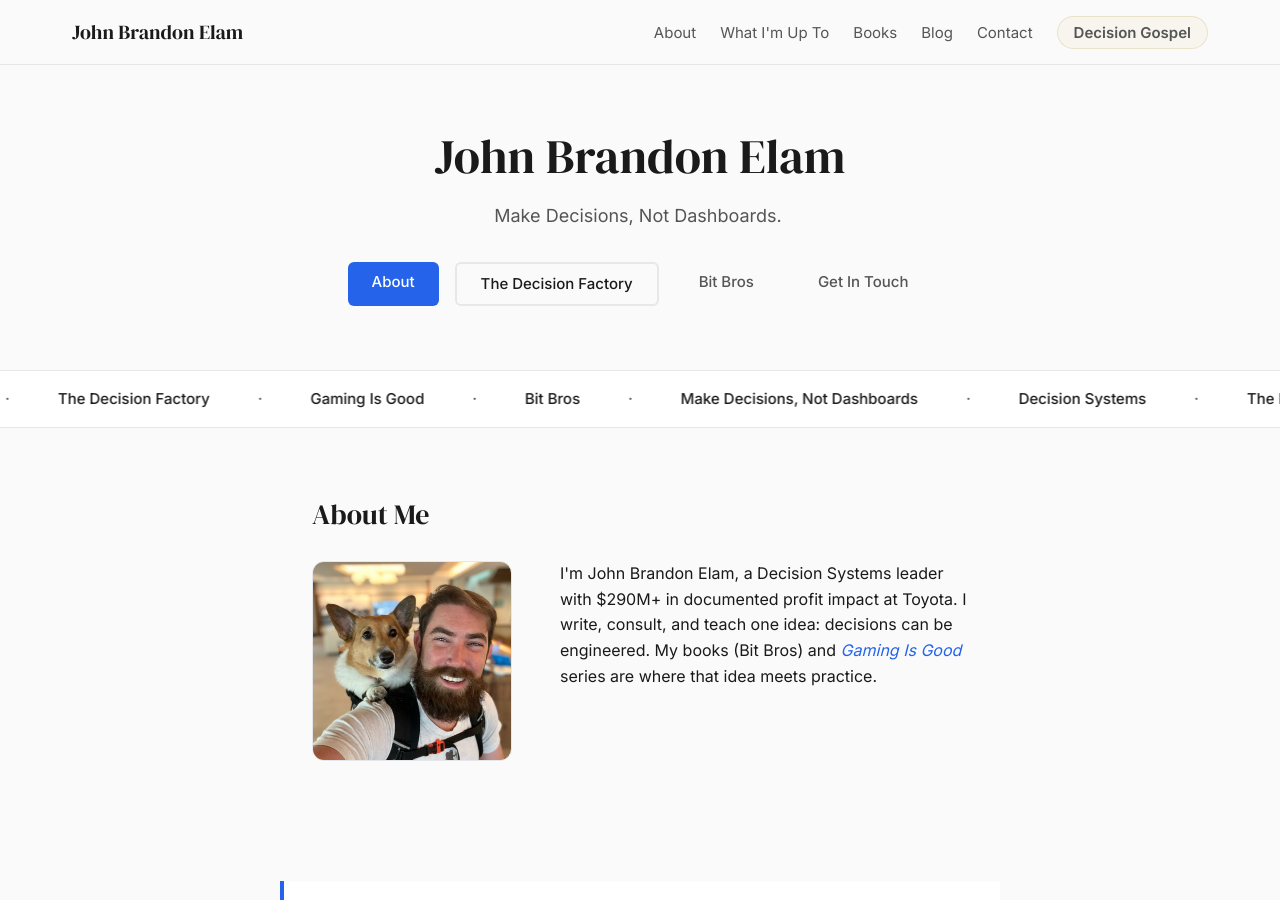
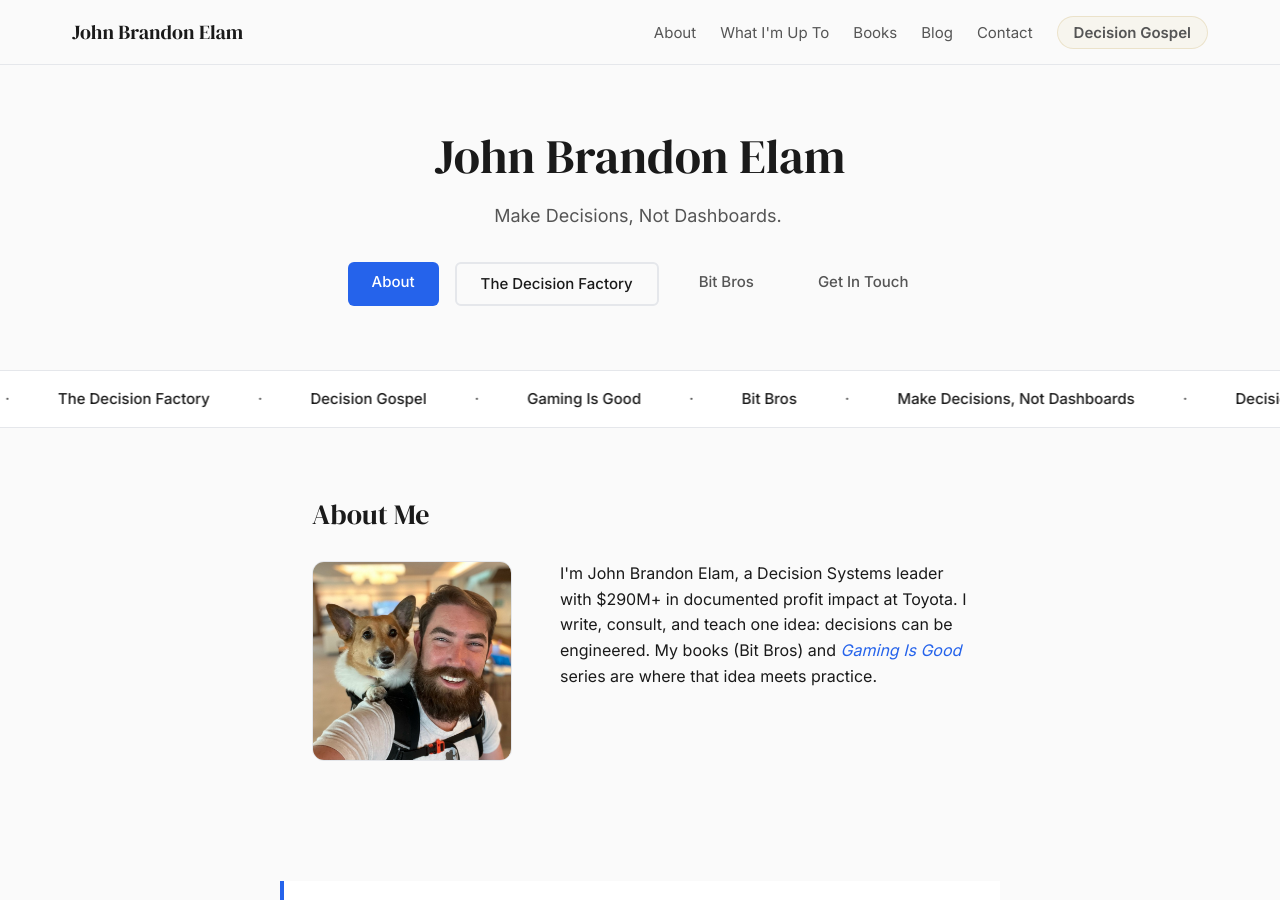
Before and after one commit to JohnBElam/my-site, a Jekyll site: the page built from index.html, in a window 1280 px wide and 900 px high. Built offline with Jekyll 4.4.1, drawn with Linux system fonts in a browser that asks for light colours.

Commit message:
Add Decision Gospel to hero scrolling marquee
Made-with: Cursor

```diff
--- a/index.html
+++ b/index.html
@@ -17,8 +17,8 @@ description: Make Decisions, Not Dashboards. Decision systems, games, honest thi
 
 <section class="marquee-wrap" aria-hidden="true">
   <div class="marquee">
-    <span>Decision Systems</span><span>·</span><span>The Decision Factory</span><span>·</span><span>Gaming Is Good</span><span>·</span><span>Bit Bros</span><span>·</span><span>Make Decisions, Not Dashboards</span><span>·</span>
-    <span>Decision Systems</span><span>·</span><span>The Decision Factory</span><span>·</span><span>Gaming Is Good</span><span>·</span><span>Bit Bros</span><span>·</span><span>Make Decisions, Not Dashboards</span><span>·</span>
+    <span>Decision Systems</span><span>·</span><span>The Decision Factory</span><span>·</span><span>Decision Gospel</span><span>·</span><span>Gaming Is Good</span><span>·</span><span>Bit Bros</span><span>·</span><span>Make Decisions, Not Dashboards</span><span>·</span>
+    <span>Decision Systems</span><span>·</span><span>The Decision Factory</span><span>·</span><span>Decision Gospel</span><span>·</span><span>Gaming Is Good</span><span>·</span><span>Bit Bros</span><span>·</span><span>Make Decisions, Not Dashboards</span><span>·</span>
   </div>
 </section>
 
```
